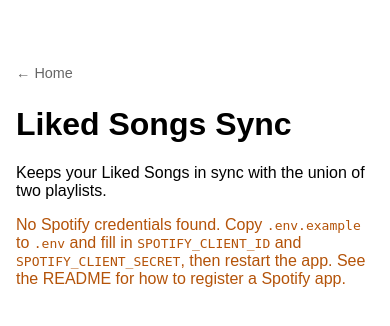
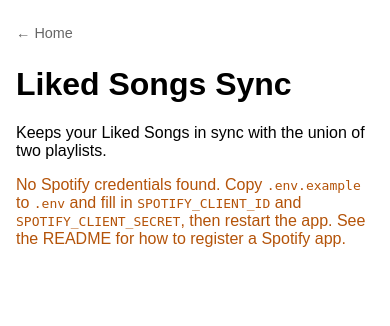
Before and after one commit to miles-nz/spotify-library-manager, a Flask app: page /liked-songs-sync in a window 390 px wide. Shown: the top 326 px of the page. Run offline with Flask 3, Linux system fonts and the light colour scheme.

Commit message:
Make it mobile friendly

```diff
--- a/static/style.css
+++ b/static/style.css
@@ -1,5 +1,12 @@
 /* Base page chrome, shared by every template. */
-body { font-family: sans-serif; max-width: 40rem; margin: 4rem auto; padding: 0 1rem; }
+body {
+  font-family: sans-serif; max-width: 40rem; margin: 4rem auto; padding: 0 1rem;
+  overflow-wrap: break-word;
+}
+input, select, textarea { font-size: 1rem; font-family: inherit; }
+@media (max-width: 600px) {
+  body { margin: 1.5rem auto; }
+}
 a.button, button.button {
   font-size: 1rem; padding: 0.6rem 1.2rem; border-radius: 6px; border: none;
   background: #1db954; color: white; cursor: pointer; text-decoration: none;
--- a/templates/base.html
+++ b/templates/base.html
@@ -2,6 +2,7 @@
 <html>
 <head>
   <meta charset="utf-8">
+  <meta name="viewport" content="width=device-width, initial-scale=1">
   <title>{% block title %}Spotify Library Manager{% endblock %}</title>
   <link rel="stylesheet" href="{{ url_for('static', filename='style.css') }}">
   <style>
--- a/templates/duplicates_result.html
+++ b/templates/duplicates_result.html
@@ -3,7 +3,7 @@ Manager{% endblock %} {% block extra_style %} .dup-group { border: 1px solid
 #ddd; border-radius: 8px; padding: 1rem; margin: 0.75rem 0; } .dup-title {
 font-weight: bold; margin-bottom: 0.5rem; } .dup-embed { border: none;
 border-radius: 12px; width: 100%; height: 80px; margin-bottom: 0.5rem; }
-.occurrence { display: flex; align-items: center; gap: 0.5rem; padding: 0.25rem
+.occurrence { display: flex; align-items: center; gap: 0.5rem; padding: 0.5rem
 0; cursor: pointer; } .occurrence .playlist-name { flex: 1; } .occurrence
 .added-date { color: #666; font-size: 0.85rem; } {% endblock %} {% block content
 %}
--- a/templates/liked_songs_sync.html
+++ b/templates/liked_songs_sync.html
@@ -1,7 +1,7 @@
 {% extends "base.html" %} {% block title %}Liked Songs Sync - Spotify Library
 Manager{% endblock %} {% block extra_style %} .combo { position: relative;
 margin: 0.75rem 0; } .combo label { display: block; margin-bottom: 0.25rem; }
-.combo .combo-input { width: 20rem; } {% endblock %} {% block content %}
+.combo .combo-input { width: 100%; max-width: 20rem; } {% endblock %} {% block content %}
 <h1>Liked Songs Sync</h1>
 <p>Keeps your Liked Songs in sync with the union of two playlists.</p>
 
```
